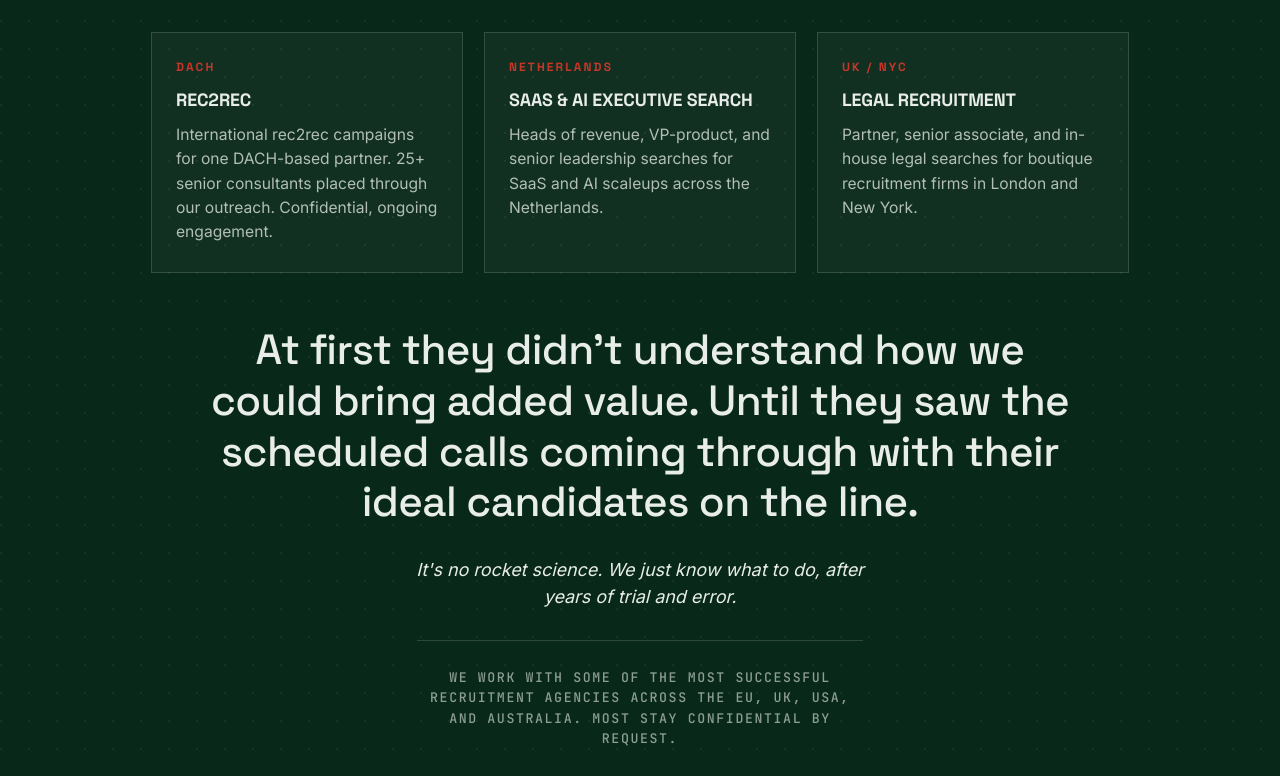
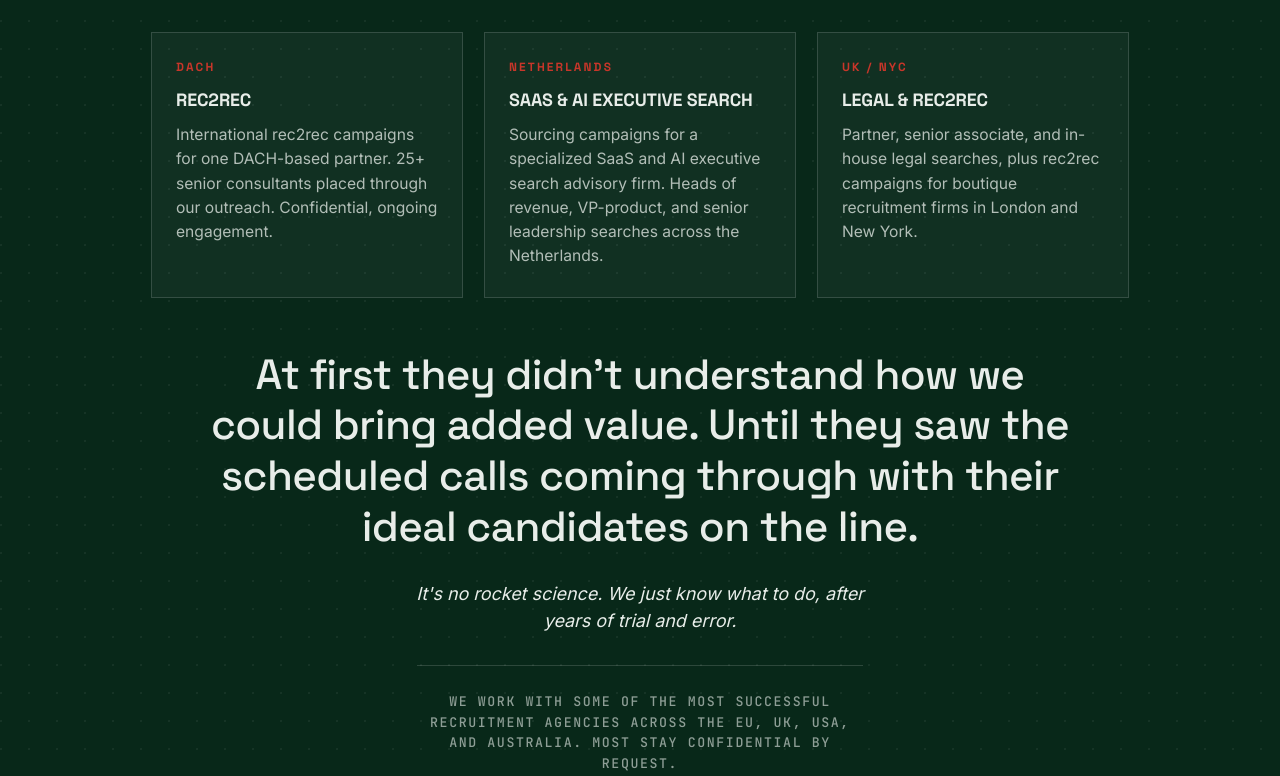
Before and after one commit to scorpiusstaffing/scorpius-leads, a website: page index.html in a window 1280 px wide. Shown: the part 4485-5261 px from the top of the page. Drawn offline with Linux system fonts and the light colour scheme.

Commit message:
Cases: clarify NL is a specialized exec-search advisory partner + add Rec2Rec to UK/NYC card
NETHERLANDS
  Now mentions 'sourcing campaigns for a specialized SaaS and AI executive
  search advisory firm' rather than implying we work direct with scaleups.
  More accurate: we're sourcing FOR the advisory firm, not for end clients.

UK / NYC
  Card title 'Legal Recruitment' -> 'Legal & Rec2Rec'. Body adds 'plus
  rec2rec campaigns' alongside the legal searches so both verticals are
  represented for the London + New York work.

```diff
--- a/index.html
+++ b/index.html
@@ -258,12 +258,12 @@
         <div class="case-card">
           <span class="case-tag">Netherlands</span>
           <h4>SaaS &amp; AI Executive Search</h4>
-          <p>Heads of revenue, VP-product, and senior leadership searches for SaaS and AI scaleups across the Netherlands.</p>
+          <p>Sourcing campaigns for a specialized SaaS and AI executive search advisory firm. Heads of revenue, VP-product, and senior leadership searches across the Netherlands.</p>
         </div>
         <div class="case-card">
           <span class="case-tag">UK / NYC</span>
-          <h4>Legal Recruitment</h4>
-          <p>Partner, senior associate, and in-house legal searches for boutique recruitment firms in London and New York.</p>
+          <h4>Legal &amp; Rec2Rec</h4>
+          <p>Partner, senior associate, and in-house legal searches, plus rec2rec campaigns for boutique recruitment firms in London and New York.</p>
         </div>
       </div>
 
```
